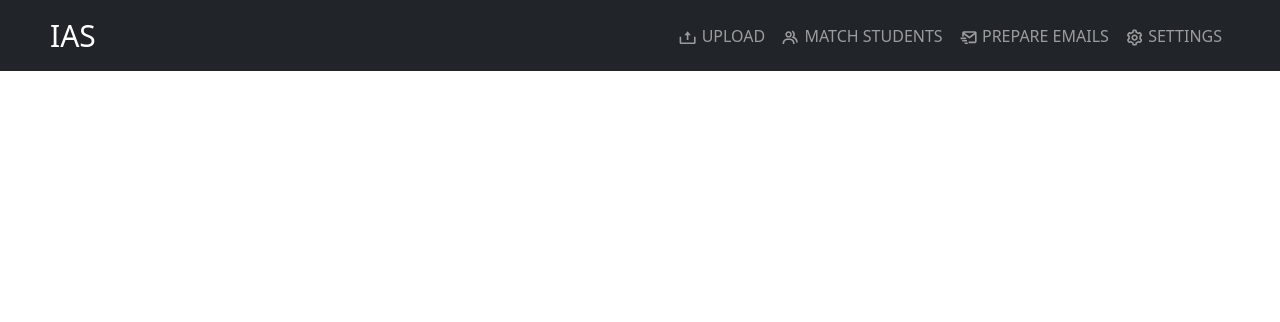
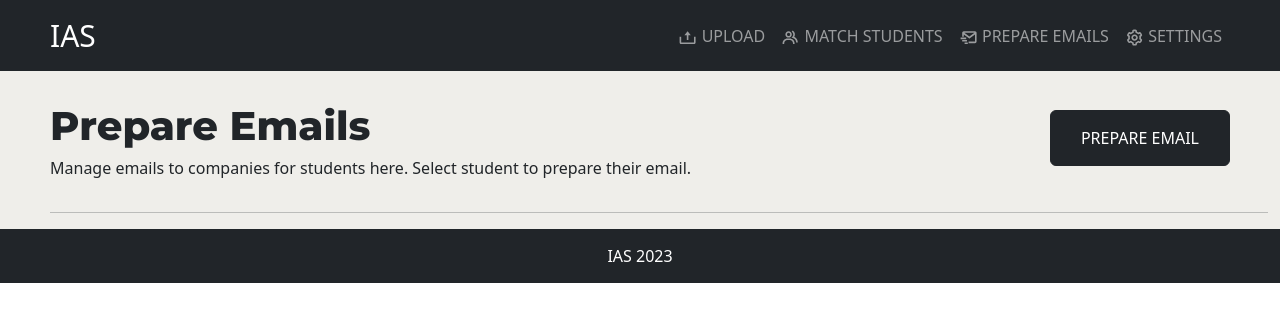
Before and after one commit to devops-assignment1-team1/ias, a React (Create React App) app in the folder frontend/: page /Prepare_Email in a window 1280 px wide. Shown: the top 322 px of the page. Built offline with nearby package versions, Linux system fonts and the light colour scheme.

Commit message:
Add code for title and button component

```diff
--- a/frontend/package.json
+++ b/frontend/package.json
@@ -8,6 +8,7 @@
     "bootstrap": "^5.2.3",
     "history": "^5.3.0",
     "jest-junit": "^15.0.0",
+    "nock": "^13.3.0",
     "react": "^18.2.0",
     "react-bootstrap": "^2.7.0",
     "react-dom": "^18.2.0",
--- a/frontend/src/pages/PrepareEmail.js
+++ b/frontend/src/pages/PrepareEmail.js
@@ -1,8 +1,29 @@
-import React from 'react'
+import React, { useState, useEffect } from 'react'
+
+// Import components
+import toast from 'react-hot-toast'
+import { Title } from '../components/Title/Title'
+import Table from 'react-bootstrap/Table'
+import Button from 'react-bootstrap/Button'
 
 function prepareEmail() {
+  const [title, setTitle] = useState("Prepare Emails")
+
   return (
-    <div>
+    <div style={{paddingTop:"80px",paddingLeft:"50px",textAlign:"initial"}} className="container-fluid m-0">
+        <div className="row">
+            {/* Title */}
+            <div className="col-9">
+                <Title>{title}</Title>
+                <p>Manage emails to companies for students here. Select student to prepare their email.</p>
+            </div>
+
+            {/* Prepare Email */}
+            <div className="col-3 justify-content-center align-self-center" style={{textAlign:"end", paddingRight:"50px" }}>
+                <Button id="email-btn" variant="dark" style={{padding:"15px 30px"}}>PREPARE EMAIL</Button>
+            </div>
+        </div>
+        <hr />
     </div>
   )
 }
```
Also changed, not shown: 1 other file (tests, documents, lock files or other folders).
